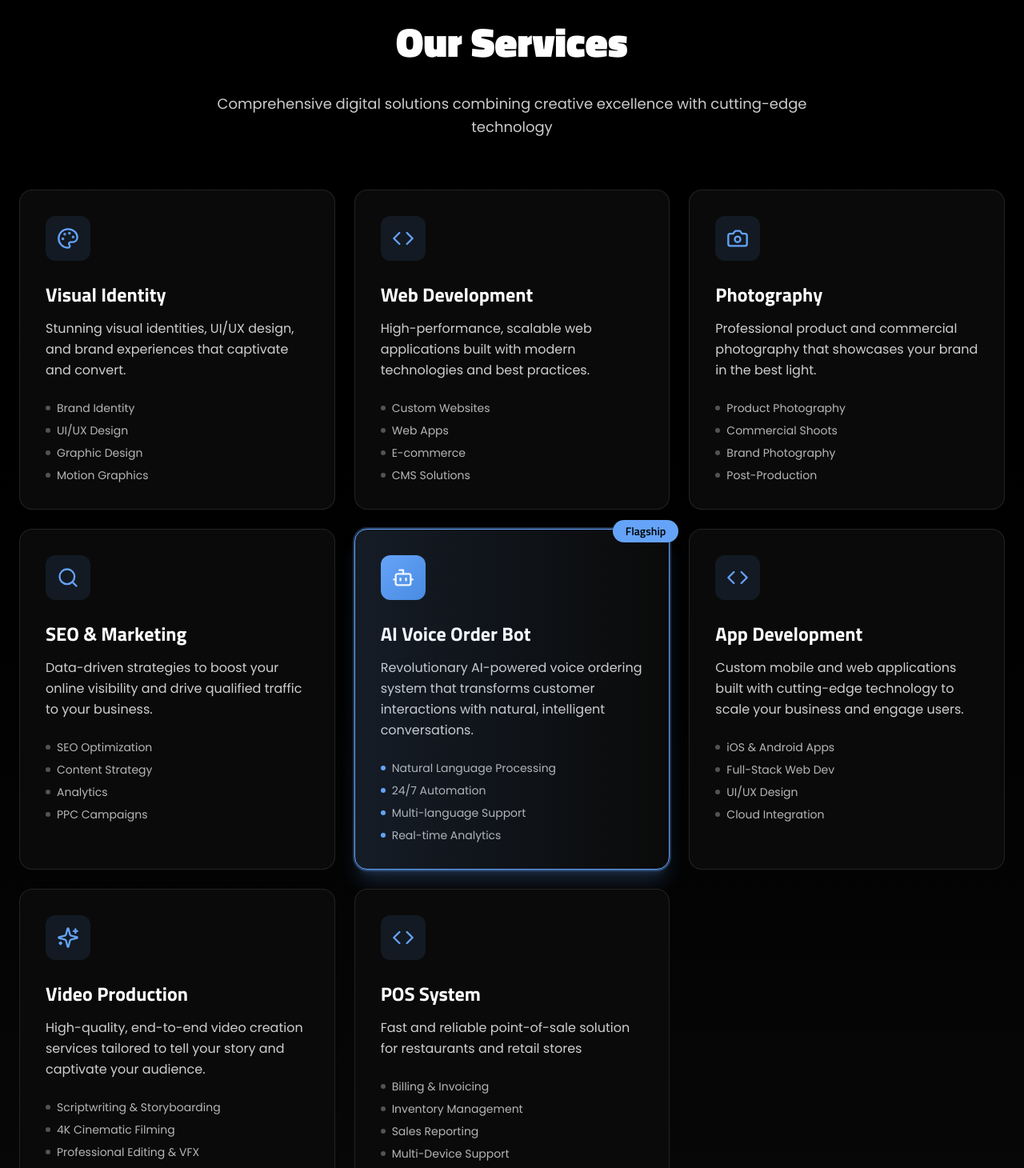
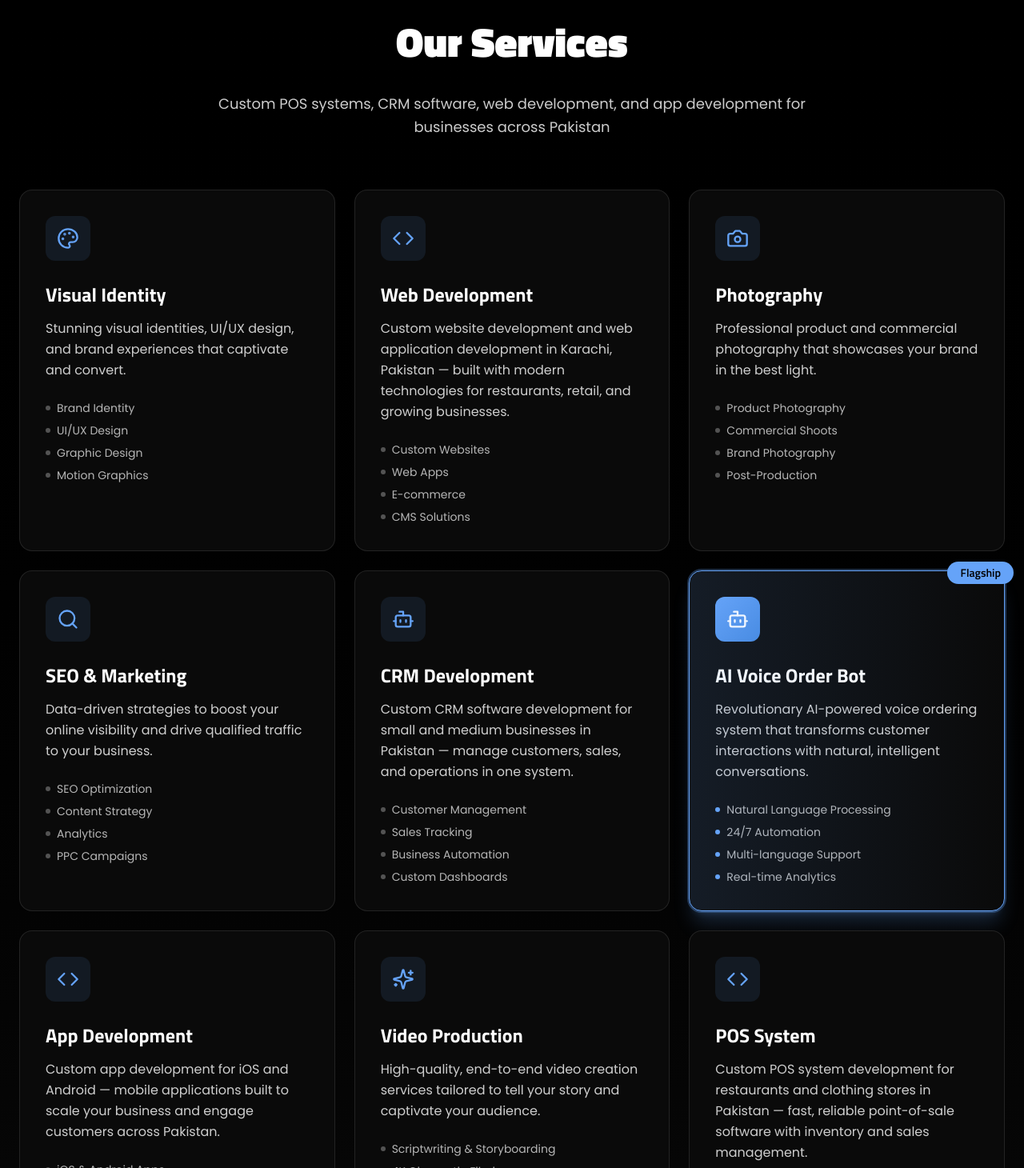
Before and after one commit to Daniyal2513/Divout, a React (Vite) app: page / in a window 1280 px wide. Shown: the part 2390-3850 px from the top of the page at 80% size. Built offline with nearby package versions, Linux system fonts and the light colour scheme.

Commit message:
description changes and add CRM card in this file

```diff
--- a/src/app/components/ServicesSection.tsx
+++ b/src/app/components/ServicesSection.tsx
@@ -12,7 +12,7 @@ export function ServicesSection() {
     {
       icon: Code,
       title: 'Web Development',
-      description: 'High-performance, scalable web applications built with modern technologies and best practices.',
+      description: 'Custom website development and web application development in Karachi, Pakistan — built with modern technologies for restaurants, retail, and growing businesses.',
       features: ['Custom Websites', 'Web Apps', 'E-commerce', 'CMS Solutions']
     },
     {
@@ -29,6 +29,12 @@ export function ServicesSection() {
     },
     {
       icon: Bot,
+      title: 'CRM Development',
+      description: 'Custom CRM software development for small and medium businesses in Pakistan — manage customers, sales, and operations in one system.',
+      features: ['Customer Management', 'Sales Tracking', 'Business Automation', 'Custom Dashboards']
+    },
+    {
+      icon: Bot,
       title: 'AI Voice Order Bot',
       description: 'Revolutionary AI-powered voice ordering system that transforms customer interactions with natural, intelligent conversations.',
       features: ['Natural Language Processing', '24/7 Automation', 'Multi-language Support', 'Real-time Analytics'],
@@ -37,7 +43,7 @@ export function ServicesSection() {
     {
       icon: Code,
       title: 'App Development',
-      description: 'Custom mobile and web applications built with cutting-edge technology to scale your business and engage users.',
+      description: 'Custom app development for iOS and Android — mobile applications built to scale your business and engage customers across Pakistan.',
       features: ['iOS & Android Apps', 'Full-Stack Web Dev', 'UI/UX Design', 'Cloud Integration']
     },
     {
@@ -49,7 +55,7 @@ export function ServicesSection() {
     {
       icon: Code,
       title: 'POS System',
-      description: 'Fast and reliable point-of-sale solution for restaurants and retail stores',
+      description: 'Custom POS system development for restaurants and clothing stores in Pakistan — fast, reliable point-of-sale software with inventory and sales management.',
       features: ['Billing & Invoicing', 'Inventory Management', 'Sales Reporting', 'Multi-Device Support']
     },
   ];
@@ -76,8 +82,7 @@ export function ServicesSection() {
             Our Services
           </h2>
           <p className="max-w-3xl mx-auto text-lg text-white/80 leading-relaxed" style={{ fontFamily: 'var(--font-secondary)' }}>
-            Comprehensive digital solutions combining creative excellence with cutting-edge technology
-          </p>
+            Custom POS systems, CRM software, web development, and app development for businesses across Pakistan</p>
         </motion.div>
 
         <div className="grid md:grid-cols-2 lg:grid-cols-3 gap-6">
```
